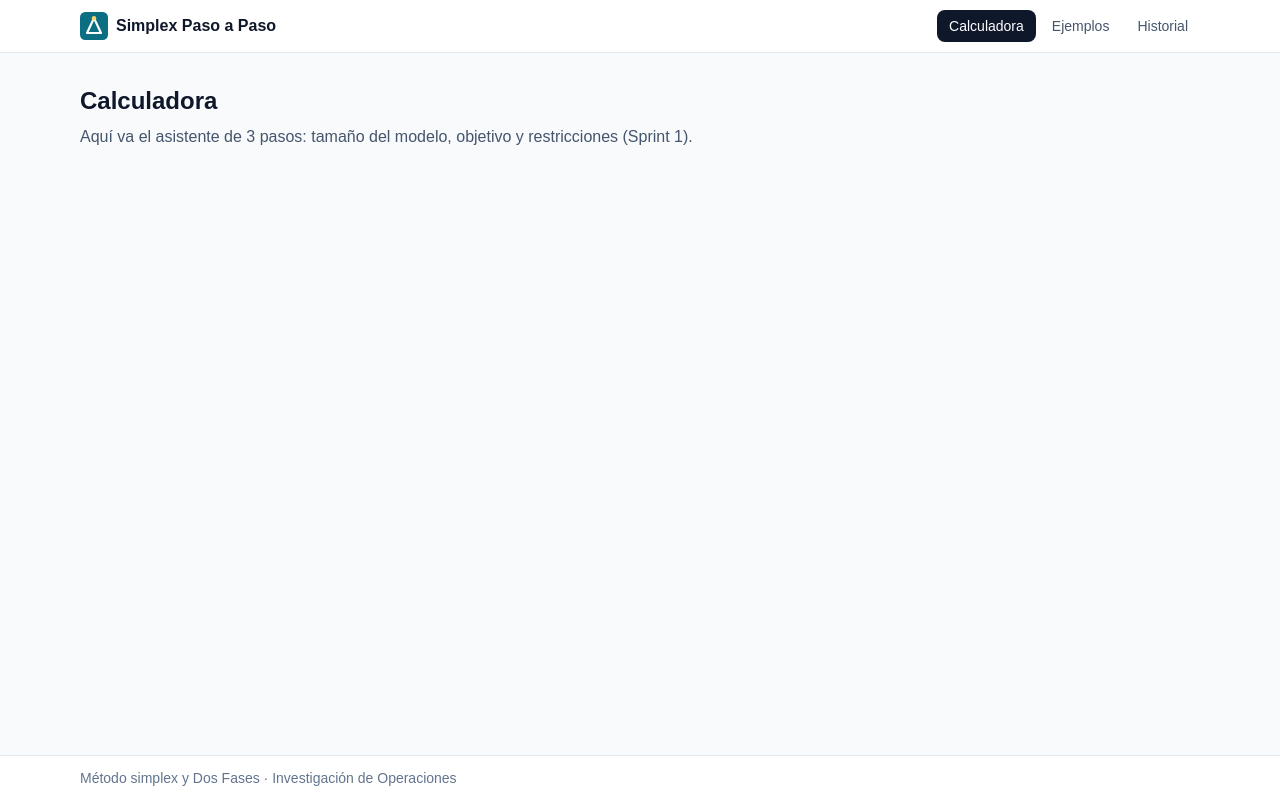
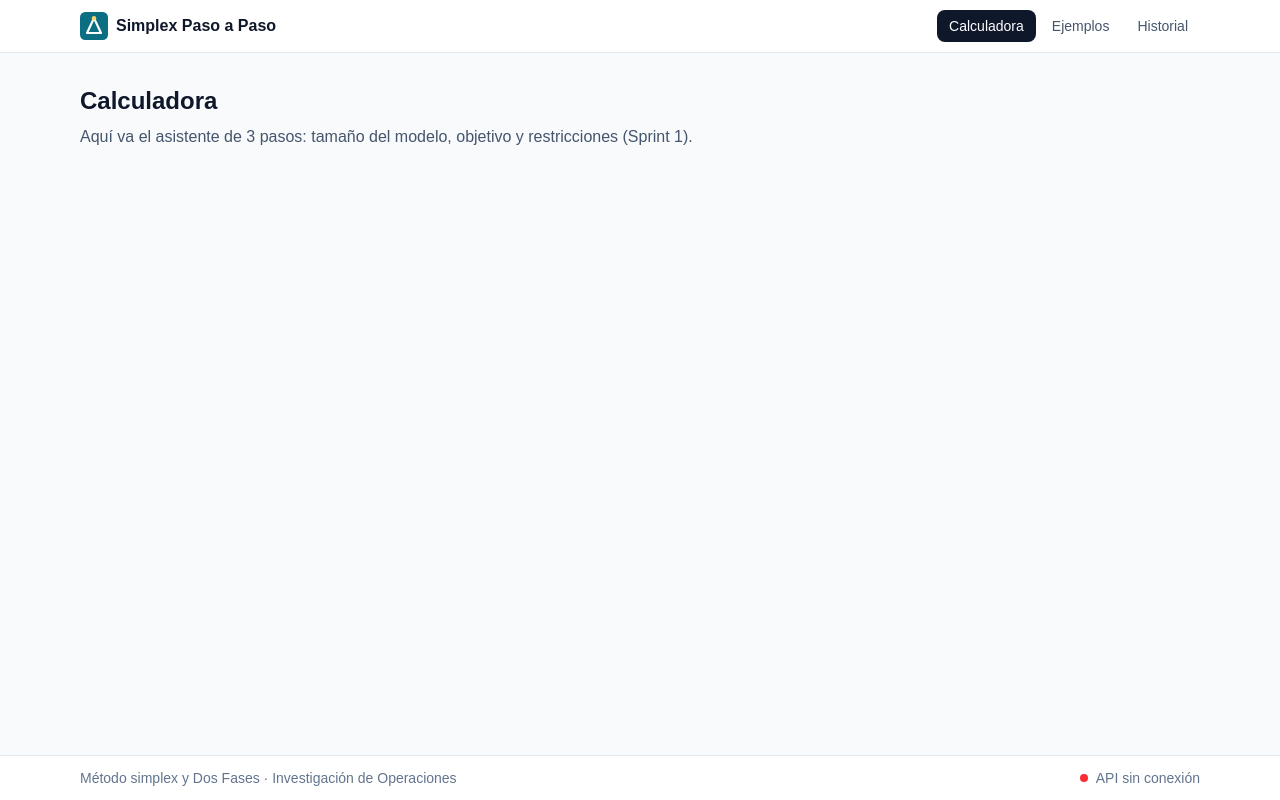
Before and after one commit to Angel17jc/MetodoSimplexCalculadora, a React (Vite) app in the folder frontend/: page /calculadora in a window 1280 px wide. Built offline with nearby package versions, Linux system fonts and the light colour scheme; no server answers.

Commit message:
feat(frontend): mostrar estado de la API en el pie de página

```diff
--- /dev/null
+++ b/frontend/src/components/layout/EstadoApi.tsx
@@ -0,0 +1,25 @@
+import { useQuery } from '@tanstack/react-query'
+
+import { api } from '@/lib/api/cliente'
+
+export function EstadoApi() {
+  const { isPending, isError } = useQuery({
+    queryKey: ['health'],
+    queryFn: api.health,
+    refetchInterval: 30_000,
+    retry: false,
+  })
+
+  const [color, texto] = isPending
+    ? ['bg-slate-400', 'Conectando con la API…']
+    : isError
+      ? ['bg-red-500', 'API sin conexión']
+      : ['bg-emerald-500', 'API conectada']
+
+  return (
+    <span className="inline-flex items-center gap-2" role="status">
+      <span className={`size-2 rounded-full ${color}`} aria-hidden="true" />
+      {texto}
+    </span>
+  )
+}
--- a/frontend/src/components/layout/Layout.tsx
+++ b/frontend/src/components/layout/Layout.tsx
@@ -1,4 +1,6 @@
 import { NavLink, Outlet } from 'react-router'
+
+import { EstadoApi } from '@/components/layout/EstadoApi.tsx'
 
 const ENLACES = [
   { a: '/calculadora', texto: 'Calculadora' },
@@ -41,8 +43,9 @@ export function Layout() {
       </main>
 
       <footer className="border-t border-slate-200 bg-white">
-        <div className="mx-auto max-w-6xl px-4 py-3 text-sm text-slate-500">
-          Método simplex y Dos Fases · Investigación de Operaciones
+        <div className="mx-auto flex max-w-6xl flex-wrap items-center justify-between gap-2 px-4 py-3 text-sm text-slate-500">
+          <span>Método simplex y Dos Fases · Investigación de Operaciones</span>
+          <EstadoApi />
         </div>
       </footer>
     </div>
--- a/frontend/src/main.tsx
+++ b/frontend/src/main.tsx
@@ -1,3 +1,4 @@
+import { QueryClient, QueryClientProvider } from '@tanstack/react-query'
 import { StrictMode } from 'react'
 import { createRoot } from 'react-dom/client'
 import { RouterProvider } from 'react-router/dom'
@@ -5,8 +6,12 @@ import { RouterProvider } from 'react-router/dom'
 import '@/index.css'
 import { router } from '@/router.tsx'
 
+const clienteConsultas = new QueryClient()
+
 createRoot(document.getElementById('root')!).render(
   <StrictMode>
-    <RouterProvider router={router} />
+    <QueryClientProvider client={clienteConsultas}>
+      <RouterProvider router={router} />
+    </QueryClientProvider>
   </StrictMode>,
 )
```
